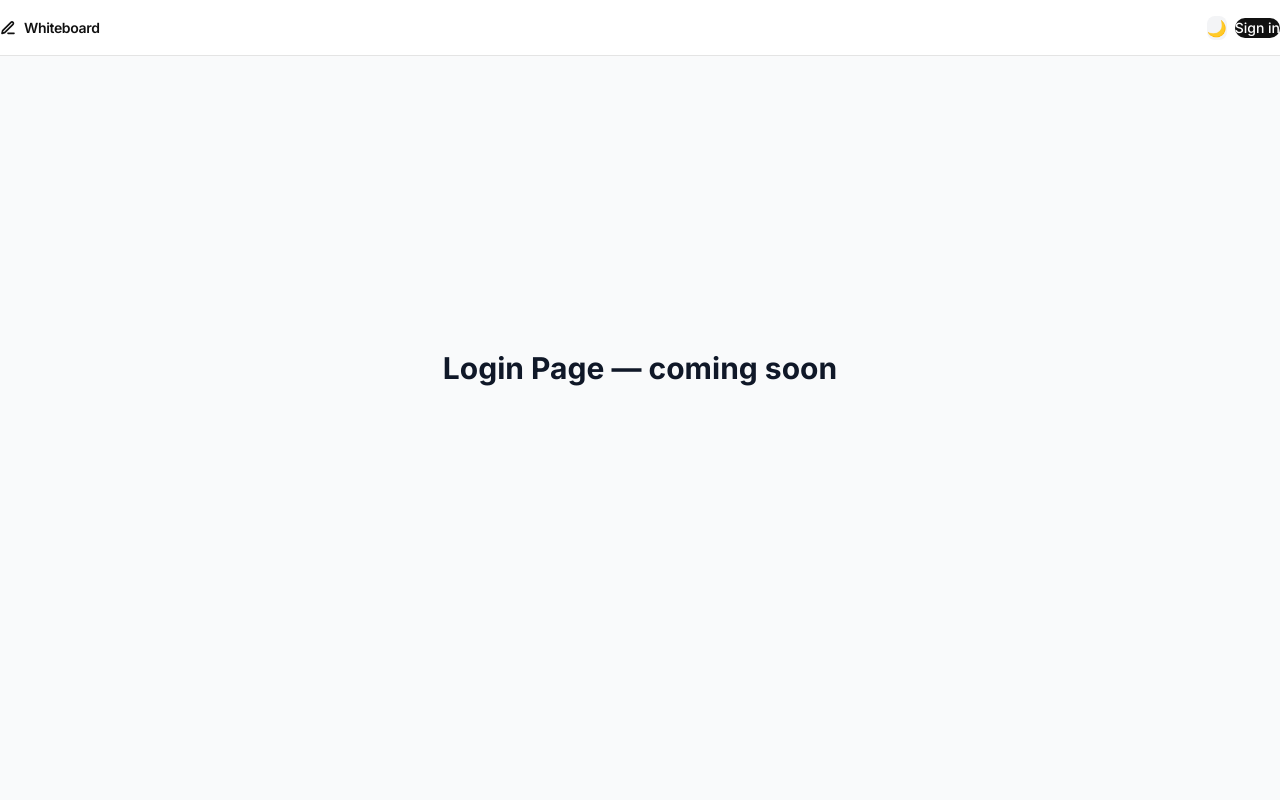
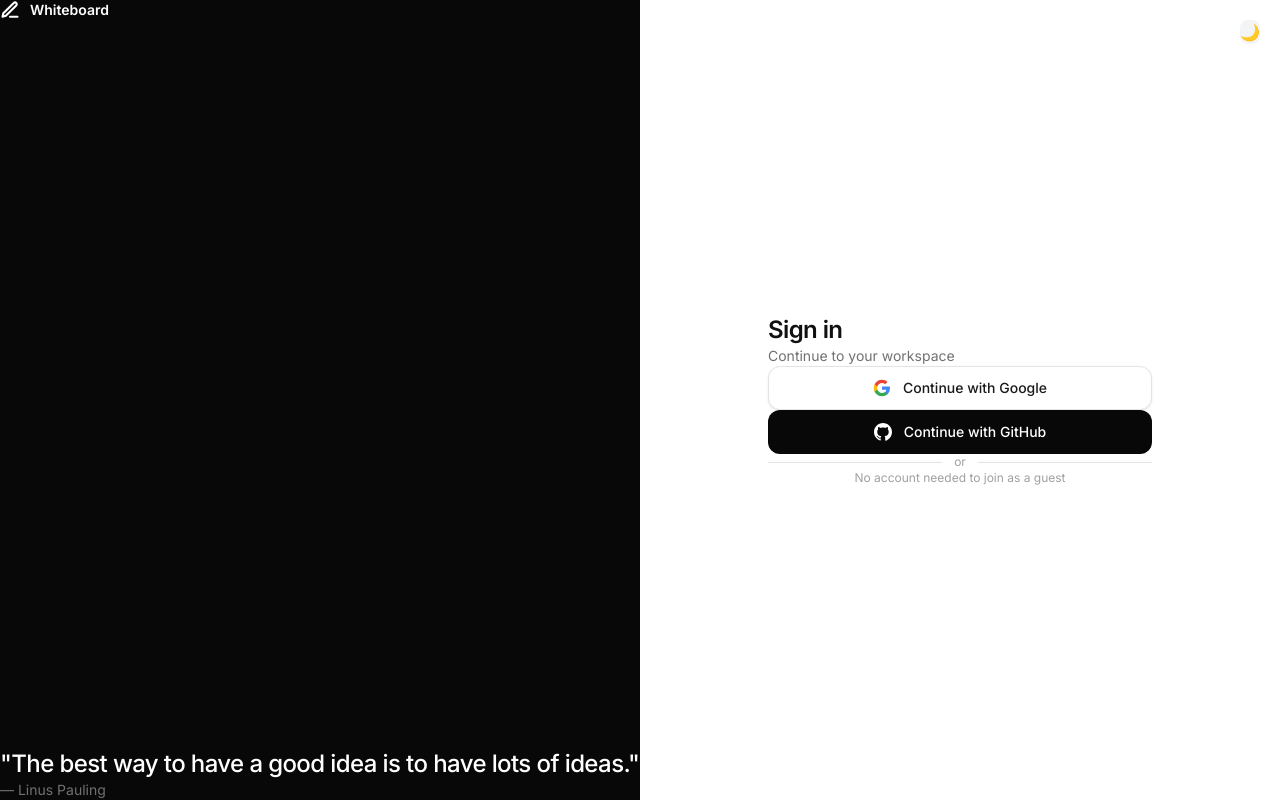
Before and after one commit to Sujal-Dudhe/collaborative-whiteboard, a React (Vite) app in the folder client/: page /login in a window 1280 px wide. Built offline with nearby package versions, Linux system fonts and the light colour scheme; no server answers.

Commit message:
feat: add login page with Google and GitHub OAuth buttons

```diff
--- a/client/src/App.tsx
+++ b/client/src/App.tsx
@@ -6,6 +6,8 @@
 import HomePage from './pages/HomePage'
 import LoginPage from './pages/LoginPage'
 import RoomPage from './pages/RoomPage'
+import AuthCallbackPage from './pages/AuthCallbackPage'
+
 
 export default function App() {
     const { token, fetchMe } = useAuthStore()
@@ -20,6 +22,7 @@
                 <Route path="/"           element={<HomePage />} />
                 <Route path="/login"      element={<LoginPage />} />
                 <Route path="/room/:code" element={<RoomPage />} />
+                <Route path="/auth/callback" element={<AuthCallbackPage />} />
             </Routes>
         </BrowserRouter>
     )
--- a/client/src/pages/LoginPage.tsx
+++ b/client/src/pages/LoginPage.tsx
@@ -1,14 +1,127 @@
-import Navbar from '../components/ui/Navbar'
+import { useEffect } from 'react'
+import { useNavigate } from 'react-router-dom'
+import { useAuthStore } from '../store/authStore'
+import ThemeToggle from '../components/ui/ThemeToggle'
+
+const GoogleIcon = () => (
+    <svg width="18" height="18" viewBox="0 0 24 24">
+        <path fill="#4285F4" d="M22.56 12.25c0-.78-.07-1.53-.2-2.25H12v4.26h5.92c-.26 1.37-1.04 2.53-2.21 3.31v2.77h3.57c2.08-1.92 3.28-4.74 3.28-8.09z"/>
+        <path fill="#34A853" d="M12 23c2.97 0 5.46-.98 7.28-2.66l-3.57-2.77c-.98.66-2.23 1.06-3.71 1.06-2.86 0-5.29-1.93-6.16-4.53H2.18v2.84C3.99 20.53 7.7 23 12 23z"/>
+        <path fill="#FBBC05" d="M5.84 14.09c-.22-.66-.35-1.36-.35-2.09s.13-1.43.35-2.09V7.07H2.18C1.43 8.55 1 10.22 1 12s.43 3.45 1.18 4.93l2.85-2.22.81-.62z"/>
+        <path fill="#EA4335" d="M12 5.38c1.62 0 3.06.56 4.21 1.64l3.15-3.15C17.45 2.09 14.97 1 12 1 7.7 1 3.99 3.47 2.18 7.07l3.66 2.84c.87-2.6 3.3-4.53 6.16-4.53z"/>
+    </svg>
+)
+
+const GithubIcon = () => (
+    <svg width="18" height="18" viewBox="0 0 24 24" fill="currentColor">
+        <path d="M12 0C5.37 0 0 5.37 0 12c0 5.3 3.438 9.8 8.205 11.385.6.113.82-.258.82-.577 0-.285-.01-1.04-.015-2.04-3.338.724-4.042-1.61-4.042-1.61C4.422 18.07 3.633 17.7 3.633 17.7c-1.087-.744.084-.729.084-.729 1.205.084 1.838 1.236 1.838 1.236 1.07 1.835 2.809 1.305 3.495.998.108-.776.417-1.305.76-1.605-2.665-.3-5.466-1.332-5.466-5.93 0-1.31.465-2.38 1.235-3.22-.135-.303-.54-1.523.105-3.176 0 0 1.005-.322 3.3 1.23.96-.267 1.98-.399 3-.405 1.02.006 2.04.138 3 .405 2.28-1.552 3.285-1.23 3.285-1.23.645 1.653.24 2.873.12 3.176.765.84 1.23 1.91 1.23 3.22 0 4.61-2.805 5.625-5.475 5.92.42.36.81 1.096.81 2.22 0 1.606-.015 2.896-.015 3.286 0 .315.21.69.825.57C20.565 21.795 24 17.295 24 12c0-6.63-5.37-12-12-12"/>
+    </svg>
+)
 
 export default function LoginPage() {
+    const { user } = useAuthStore()
+    const navigate = useNavigate()
+
+    useEffect(() => {
+        if (user) navigate('/')
+    }, [user])
+
+    const handleGoogle = () => {
+        const apiUrl = import.meta.env.VITE_API_URL || 'http://localhost:3000/api'
+        window.location.href = `${apiUrl}/auth/google`
+    }
+
+    const handleGithub = () => {
+        const apiUrl = import.meta.env.VITE_API_URL || 'http://localhost:3000/api'
+        window.location.href = `${apiUrl}/auth/github`
+    }
+
     return (
-        <div className="min-h-screen bg-gray-50 dark:bg-gray-950 transition-colors duration-200">
-            <Navbar />
-            <main className="flex items-center justify-center h-[calc(100vh-65px)]">
-                <h1 className="text-3xl font-bold text-gray-900 dark:text-white">
-                    Login Page — coming soon
-                </h1>
-            </main>
+        <div className="min-h-screen bg-white dark:bg-neutral-950 flex transition-colors duration-200">
+
+            {/* Left panel — branding (hidden on mobile) */}
+            <div className="hidden lg:flex flex-col justify-between w-1/2 bg-neutral-950 dark:bg-neutral-900 p-12">
+                <div className="flex items-center gap-2.5 text-white">
+                    <svg width="20" height="20" viewBox="0 0 24 24" fill="none" stroke="currentColor" strokeWidth="2.5" strokeLinecap="round" strokeLinejoin="round">
+                        <path d="M12 20h9"/>
+                        <path d="M16.5 3.5a2.121 2.121 0 0 1 3 3L7 19l-4 1 1-4L16.5 3.5z"/>
+                    </svg>
+                    <span className="font-semibold text-sm">Whiteboard</span>
+                </div>
+
+                <div>
+                    <blockquote className="text-2xl font-medium text-white leading-snug tracking-tight">
+                        "The best way to have a good idea is to have lots of ideas."
+                    </blockquote>
+                    <p className="mt-4 text-neutral-500 text-sm">— Linus Pauling</p>
+                </div>
+            </div>
+
+            {/* Right panel — auth form */}
+            <div className="flex-1 flex flex-col items-center justify-center px-6 relative">
+
+                {/* Theme toggle — top right */}
+                <div className="absolute top-5 right-5">
+                    <ThemeToggle />
+                </div>
+
+                <div className="w-full max-w-sm">
+                    <div className="mb-8">
+                        <h1 className="text-2xl font-semibold tracking-tight text-neutral-900 dark:text-neutral-100">
+                            Sign in
+                        </h1>
+                        <p className="mt-1.5 text-sm text-neutral-500 dark:text-neutral-400">
+                            Continue to your workspace
+                        </p>
+                    </div>
+
+                    <div className="space-y-3">
+                        <button
+                            onClick={handleGoogle}
+                            className="
+                                w-full h-11 px-4 rounded-xl
+                                flex items-center justify-center gap-3
+                                text-sm font-medium
+                                bg-white dark:bg-neutral-900
+                                text-neutral-800 dark:text-neutral-200
+                                border border-neutral-200 dark:border-neutral-700
+                                hover:bg-neutral-50 dark:hover:bg-neutral-800
+                                transition-all duration-150
+                                shadow-card dark:shadow-card-dark
+                            "
+                        >
+                            <GoogleIcon />
+                            Continue with Google
+                        </button>
+
+                        <button
+                            onClick={handleGithub}
+                            className="
+                                w-full h-11 px-4 rounded-xl
+                                flex items-center justify-center gap-3
+                                text-sm font-medium
+                                bg-neutral-950 dark:bg-neutral-100
+                                text-white dark:text-neutral-900
+                                hover:bg-neutral-800 dark:hover:bg-neutral-200
+                                transition-all duration-150
+                            "
+                        >
+                            <GithubIcon />
+                            Continue with GitHub
+                        </button>
+                    </div>
+
+                    <div className="mt-6 flex items-center gap-3">
+                        <div className="flex-1 h-px bg-neutral-200 dark:bg-neutral-800" />
+                        <span className="text-xs text-neutral-400">or</span>
+                        <div className="flex-1 h-px bg-neutral-200 dark:bg-neutral-800" />
+                    </div>
+
+                    <p className="mt-6 text-center text-xs text-neutral-400 dark:text-neutral-500">
+                        No account needed to join as a guest
+                    </p>
+                </div>
+            </div>
         </div>
     )
 }
```
